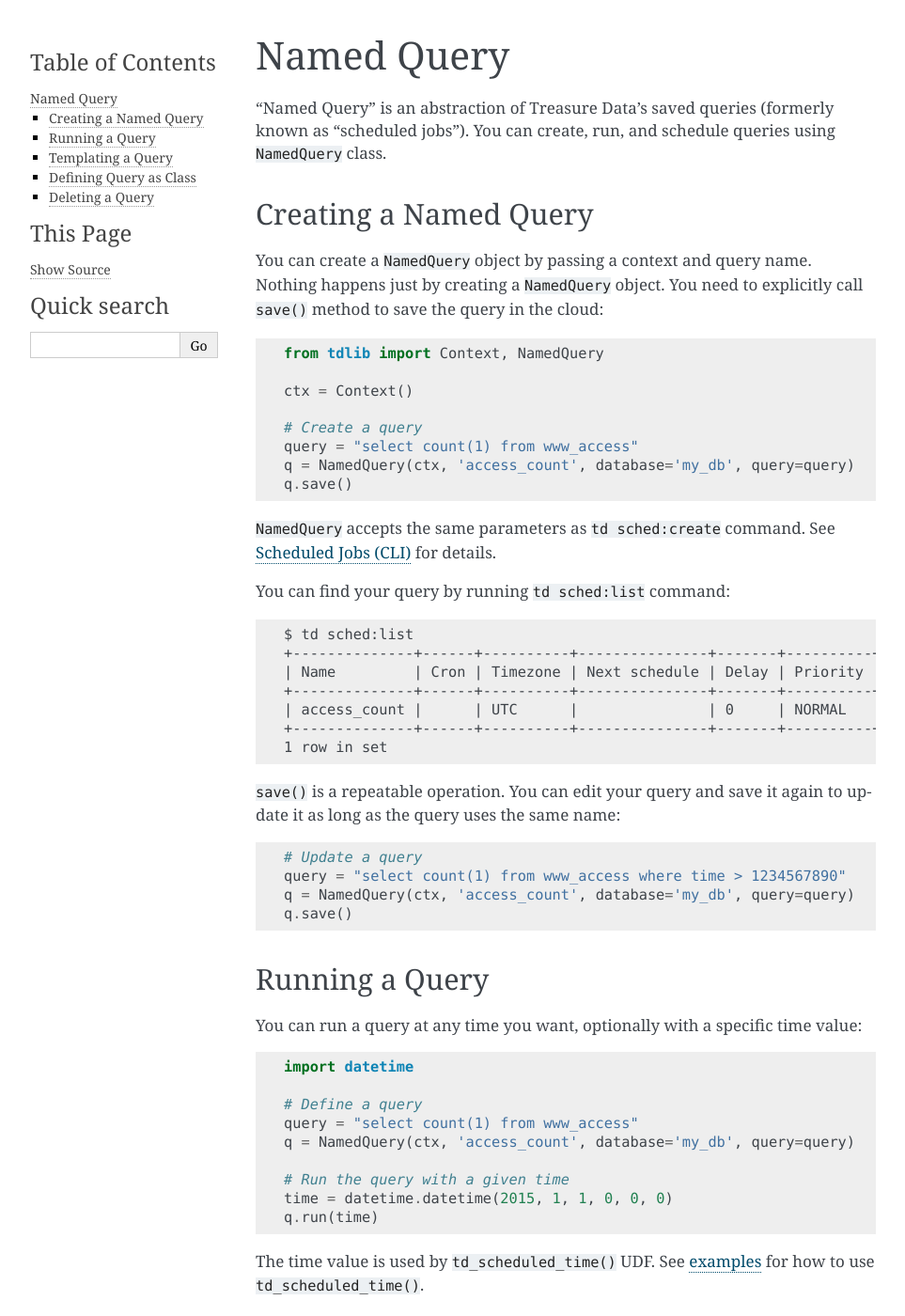
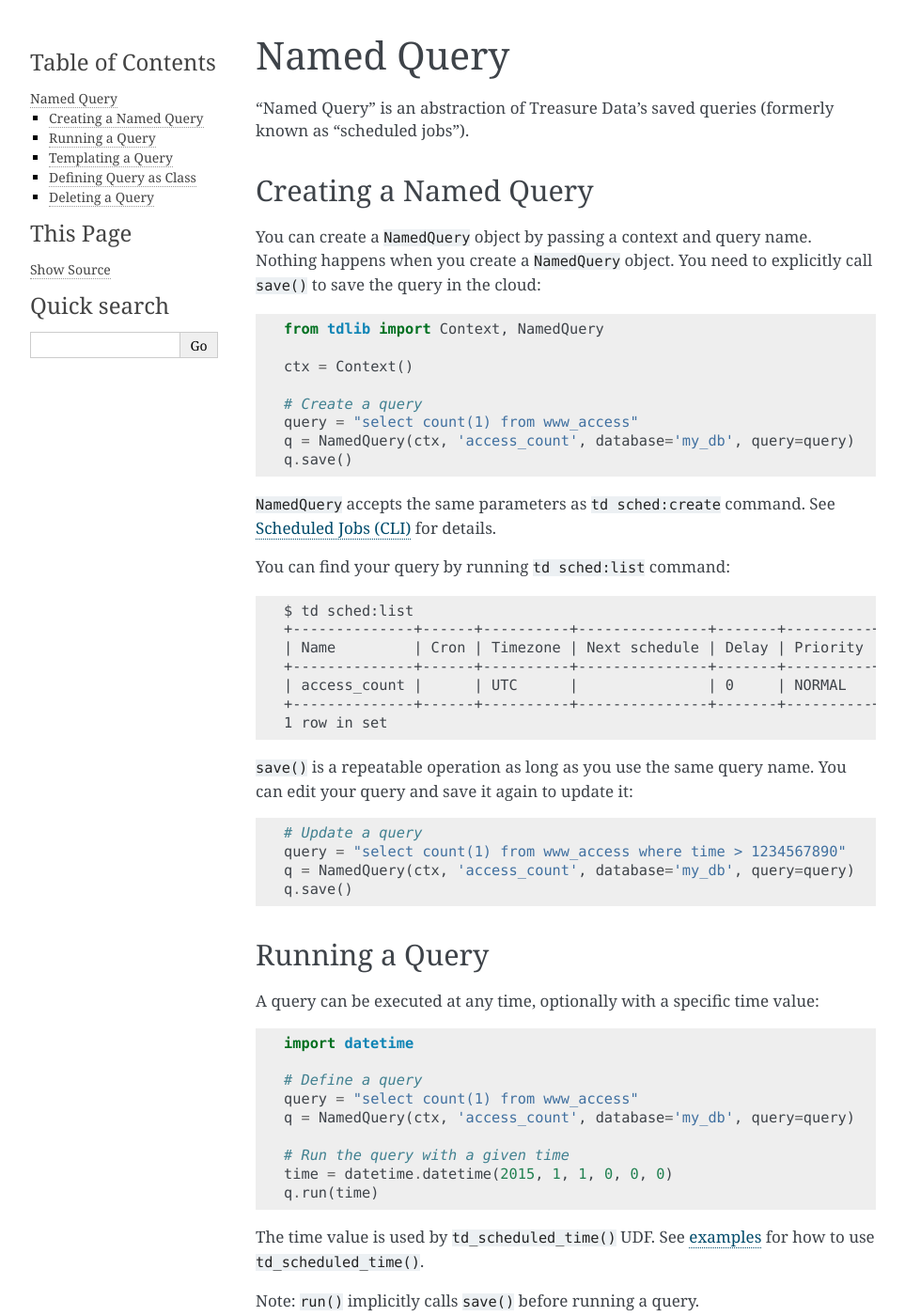
Before and after one commit to treasure-data/pytd-legacy, a Sphinx documentation site: the page built from docs/namedquery.rst, in a window 1280 px wide and 1400 px high. Shown: the whole window at 94% size, without its empty margins (148-1111 px from the left). Built offline with Sphinx 7.4.7, drawn with Linux system fonts in a browser that asks for light colours; some of the changed text lies outside the part shown.

Commit message:
Update some documentation.

```diff
--- a/docs/namedquery.rst
+++ b/docs/namedquery.rst
@@ -2,12 +2,12 @@
 Named Query
 ===========
 
-"Named Query" is an abstraction of Treasure Data's saved queries (formerly known as "scheduled jobs").  You can create, run, and schedule queries using ``NamedQuery`` class.
+"Named Query" is an abstraction of Treasure Data's saved queries (formerly known as "scheduled jobs").
 
 Creating a Named Query
 ======================
 
-You can create a ``NamedQuery`` object by passing a context and query name.  Nothing happens just by creating a ``NamedQuery`` object.  You need to explicitly call ``save()`` method to save the query in the cloud::
+You can create a ``NamedQuery`` object by passing a context and query name.  Nothing happens when you create a ``NamedQuery`` object.  You need to explicitly call ``save()`` to save the query in the cloud::
 
   from tdlib import Context, NamedQuery
 
@@ -30,7 +30,7 @@
   +--------------+------+----------+---------------+-------+----------+--------+----------+---------------------------------+
   1 row in set
 
-``save()`` is a repeatable operation.  You can edit your query and save it again to update it as long as the query uses the same name::
+``save()`` is a repeatable operation as long as you use the same query name.  You can edit your query and save it again to update it::
 
   # Update a query
   query = "select count(1) from www_access where time > 1234567890"
@@ -40,7 +40,7 @@
 Running a Query
 ===============
 
-You can run a query at any time you want, optionally with a specific time value::
+A query can be executed at any time, optionally with a specific time value::
 
   import datetime
 
@@ -54,12 +54,12 @@
 
 The time value is used by ``td_scheduled_time()`` UDF.  See `examples <http://docs.treasuredata.com/articles/schedule#example-daily-kpis>`_ for how to use ``td_scheduled_time()``.
 
-Note: ``run()`` implicitly calls ``save()`` before running a query.  You don't need to call ``save()``.
+Note: ``run()`` implicitly calls ``save()`` before running a query.
 
 Templating a Query
 ==================
 
-A query can be a `Jinja2 <http://jinja.pocoo.org/docs/dev/>`_ template, which allows you to substitute variables in the query::
+Query string can be a `Jinja2 <http://jinja.pocoo.org/docs/dev/>`_ template, which allows you to substitute variables in the query::
 
   # Define query template with Jinja2
   query = '''
```
